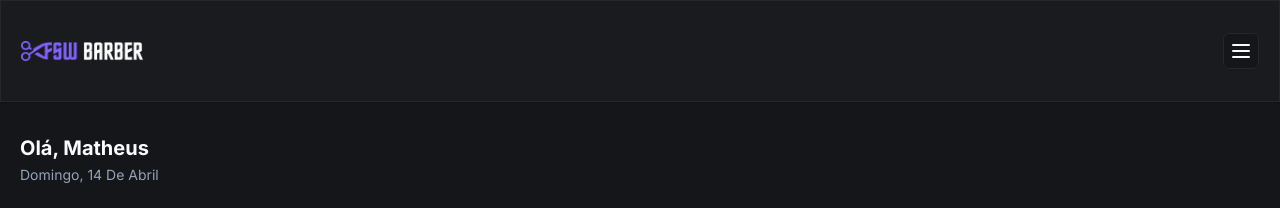
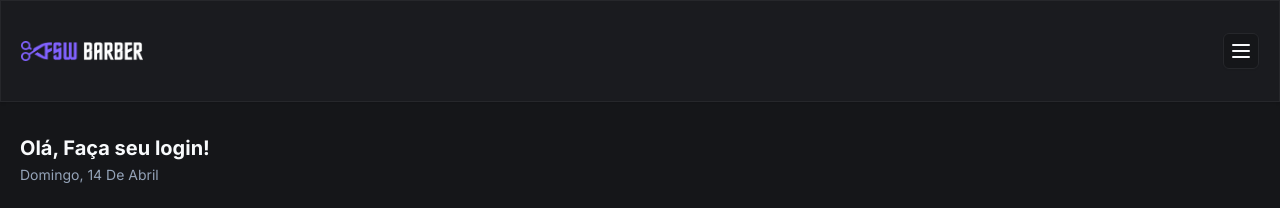
Before and after one commit to serafimmatheus/full-stack-week-barber, a Next.js app: page / in a window 1280 px wide. Shown: the top 208 px of the page. Built offline with nearby package versions, Linux system fonts and the light colour scheme; no server answers; the database is empty.

Commit message:
feat: add Welcome Component

```diff
--- a/src/app/(home)/page.tsx
+++ b/src/app/(home)/page.tsx
@@ -1,5 +1,3 @@
-import { format } from 'date-fns'
-import { ptBR } from 'date-fns/locale/pt-BR'
 import { Search } from '../_components/search'
 import { BukingItem } from '../_components/buking-item'
 import { db } from '../_lib/prisma'
@@ -10,6 +8,7 @@ import {
   CarouselItem,
 } from '../_components/ui/carousel'
 import { Header } from '../_components/header'
+import { Welcome } from './_components/welcome'
 
 export default async function Home() {
   const barberShop = await db.barbershop.findMany()
@@ -20,12 +19,7 @@ export default async function Home() {
 
       <main className='flex min-h-screen flex-col py-8'>
         <div className='px-5'>
-          <h2 className='text-xl font-bold'>Olá, Matheus</h2>
-          <span className='capitalize text-sm text-muted-foreground'>
-            {format(new Date(), `EEE, dd 'de' MMMM`, {
-              locale: ptBR,
-            })}
-          </span>
+          <Welcome />
         </div>
 
         <div className='pt-6 px-5'>
```
